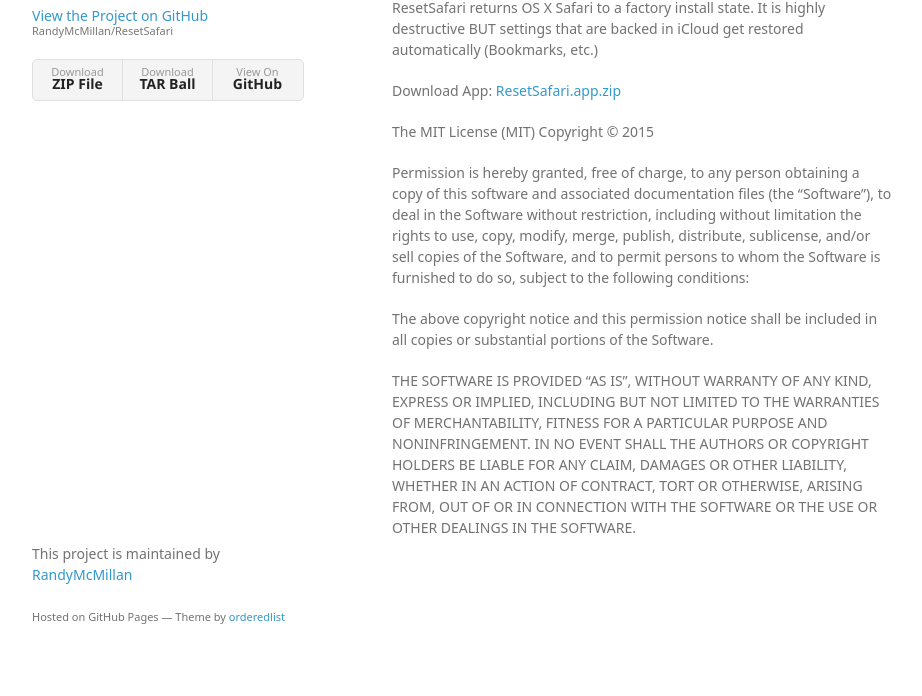
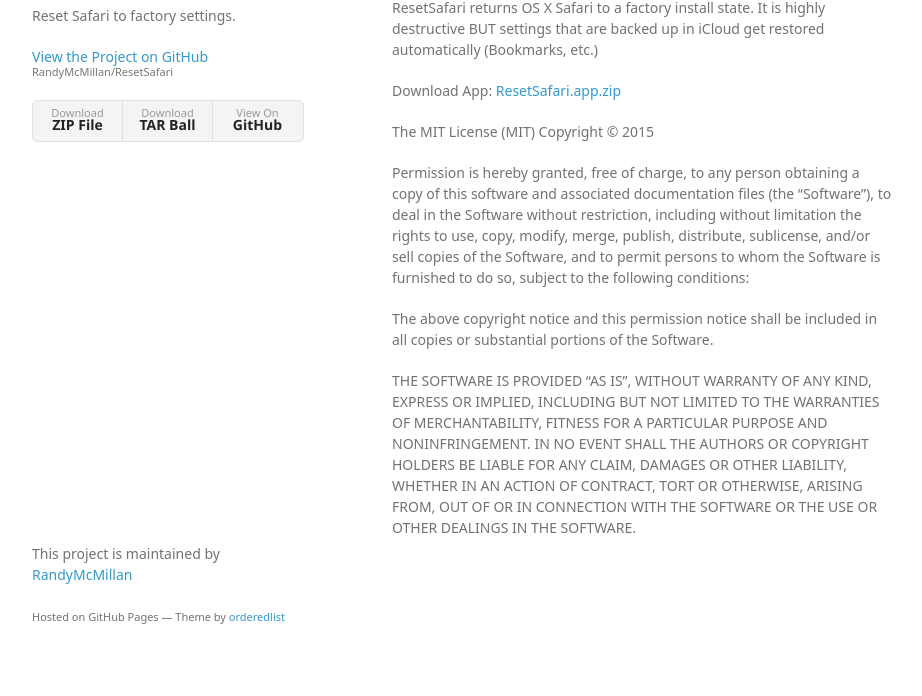
Before and after one commit to RandyMcMillan/ResetSafari, a plain HTML site: page index.html in a window 1280 px wide. Shown: the part 104-800 px from the top of the page, without its empty margins (178-1100 px from the left). Drawn offline with Linux system fonts and the light colour scheme; a web font is replaced by a local one.

```diff
--- a/index.html
+++ b/index.html
@@ -16,7 +16,7 @@
     <div class="wrapper">
       <header>
         <h1>ResetSafari</h1>
-        <p></p>
+        <p>Reset Safari to factory settings.</p>
 
         <p class="view"><a href="https://github.com/RandyMcMillan/ResetSafari">View the Project on GitHub <small>RandyMcMillan/ResetSafari</small></a></p>
 
@@ -31,7 +31,7 @@
         <h2>
 <a id="resetsafari-osx-app" class="anchor" href="#resetsafari-osx-app" aria-hidden="true"><span class="octicon octicon-link"></span></a>ResetSafari OSX App</h2>
 
-<p>ResetSafari returns OS X Safari to a factory install state. It is highly destructive BUT settings that are backed in iCloud get restored automatically (Bookmarks, etc.)</p>
+<p>ResetSafari returns OS X Safari to a factory install state. It is highly destructive BUT settings that are backed up in iCloud get restored automatically (Bookmarks, etc.)</p>
 
 <p>Download App: <a href="https://github.com/RandyMcMillan/ResetSafari/blob/master/ResetSafari.app.zip?raw=true">ResetSafari.app.zip</a></p>
 
```
Also changed, not shown: params.json (+1 -1 lines).
